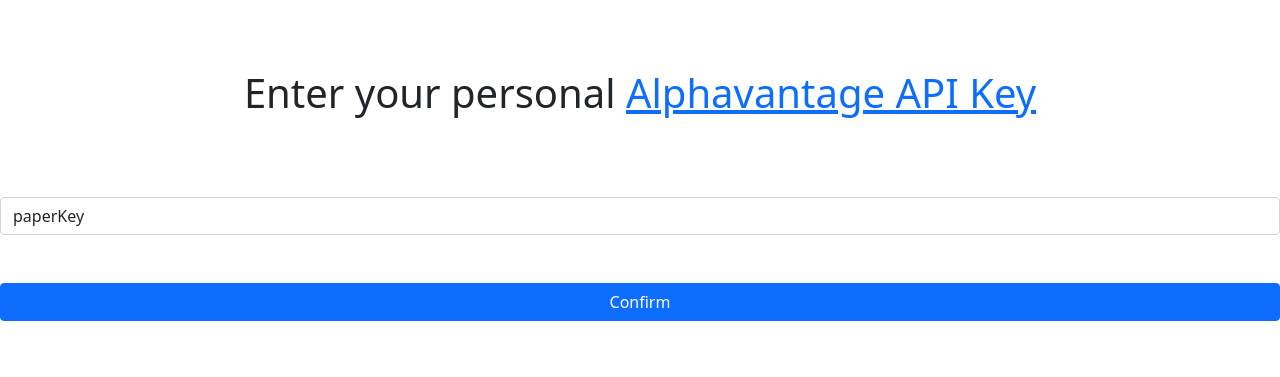
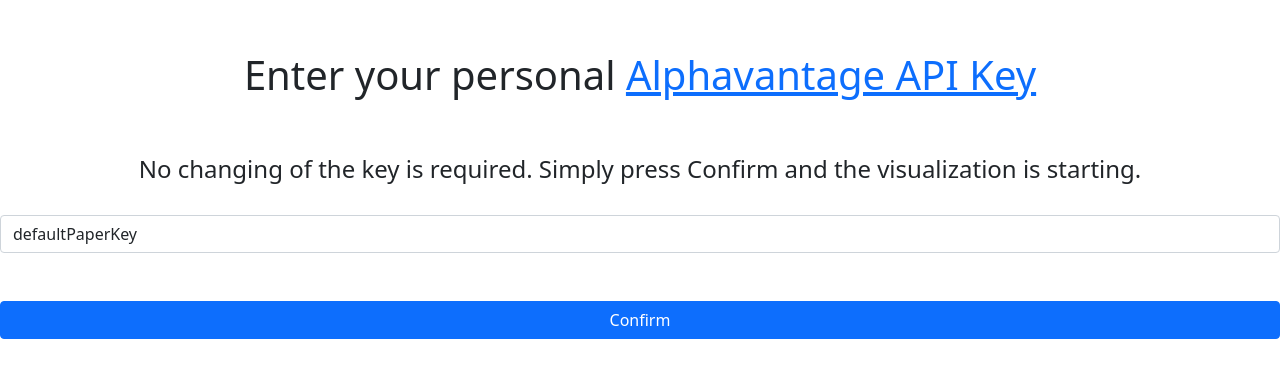
Before and after one commit to varg-dev/etf-vis, a React (Create React App) app: page / in a window 1280 px wide. Shown: the part 205-582 px from the top of the page. Built offline with nearby package versions, Linux system fonts and the light colour scheme.

Commit message:
add note that the key does not need to be changed.

```diff
--- a/src/components/APIKeyOverlay.tsx
+++ b/src/components/APIKeyOverlay.tsx
@@ -37,6 +37,9 @@
                                 Alphavantage API Key
                             </a>{' '}
                         </h1>
+                        <h4>
+                            No changing of the key is required. Simply press Confirm and the visualization is starting.
+                        </h4>
                         <TextOrNumberInputElement {...props} disabled={!props.displayOverlay} />
                         <button type="button" className="btn btn-primary my-5" onClick={props.handleAPIKeyConfirm}>
                             Confirm
--- a/src/components/App.tsx
+++ b/src/components/App.tsx
@@ -577,7 +577,7 @@
         [API_KEY_IDENTIFIER]: {
             displayOverlay: true,
             error: false,
-            value: 'paperKey',
+            value: 'defaultPaperKey',
             label: '',
             errorMessage: '',
             isValid: true,
@@ -599,7 +599,7 @@
                     label: 'All Months a Year (high detail)',
                 },
                 {
-                    identifier: '3',
+                    identifier: '4',
                     value: 4,
                     label: 'Every 4th Month (middle detail)',
                 },
```
